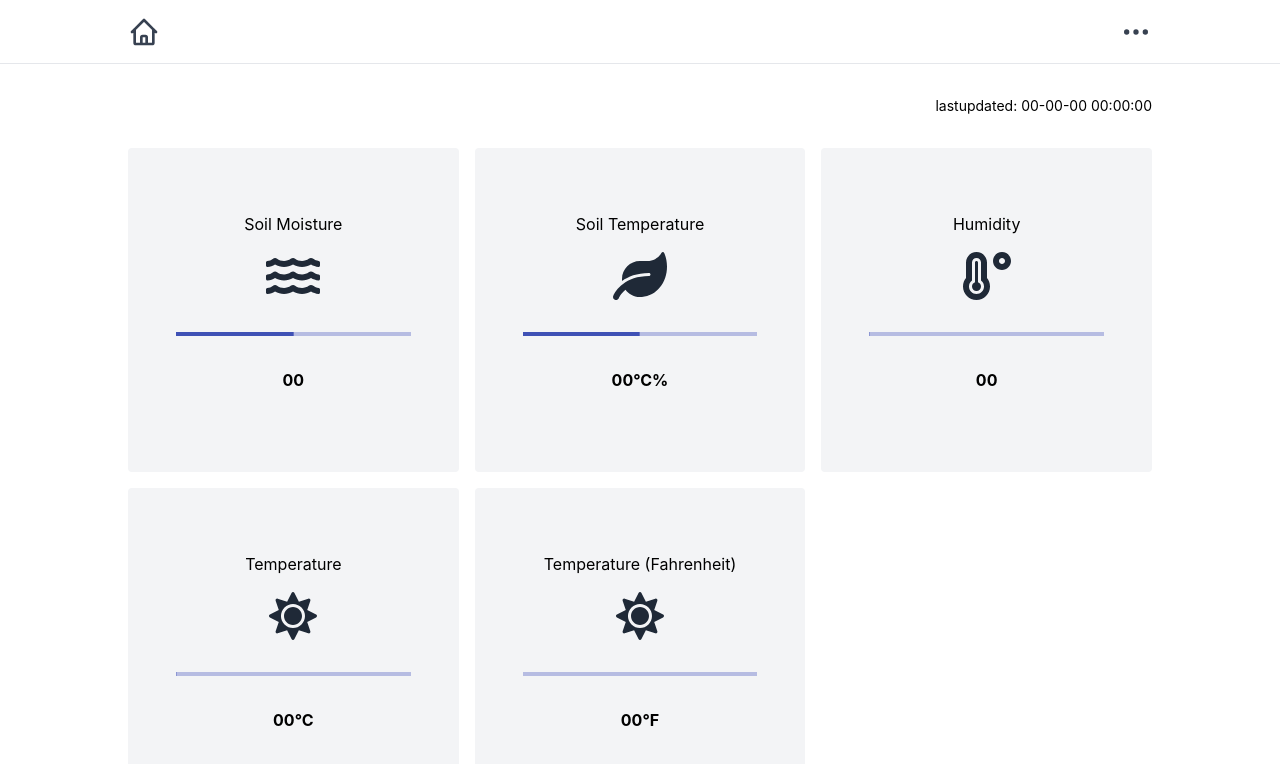
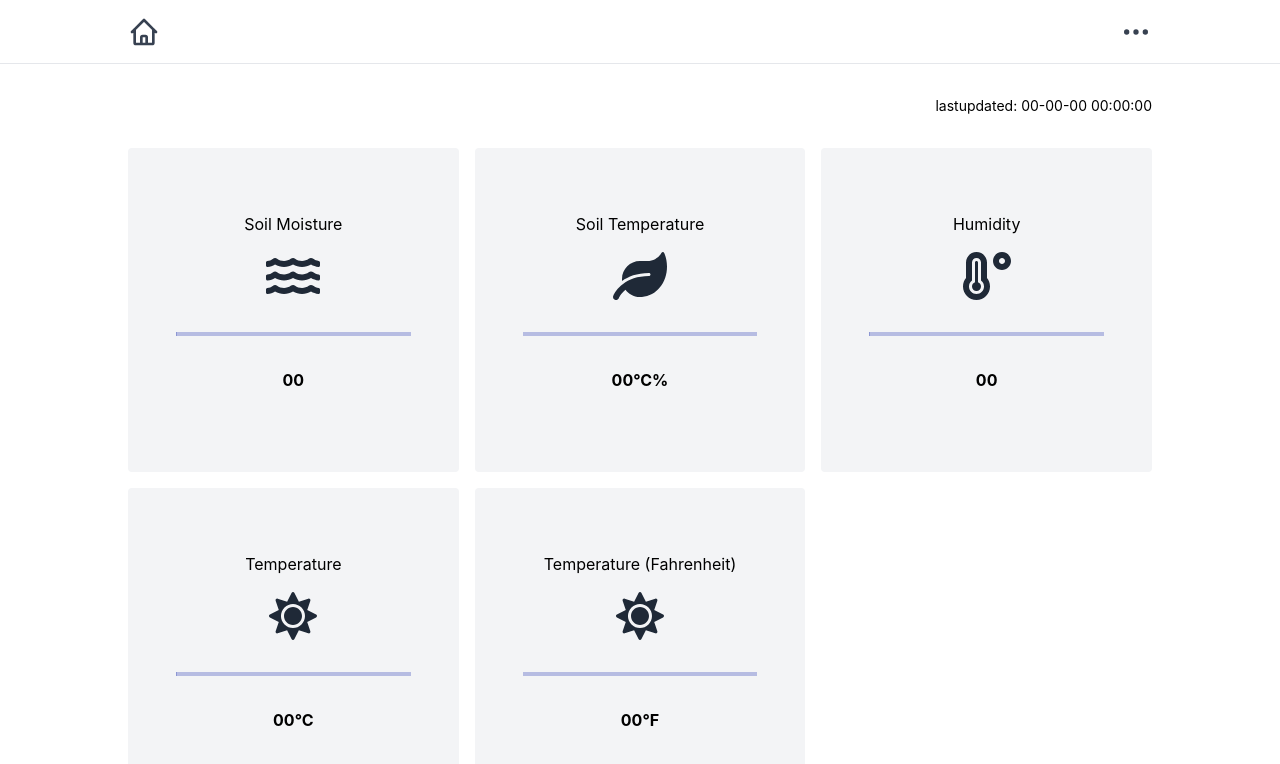
Before and after one commit to ckpd/uptillage_webserver, a Next.js app: page / in a window 1280 px wide. Shown: the top 764 px of the page. Built offline with nearby package versions, Linux system fonts and the light colour scheme; no server answers.

Commit message:
fx datetime display

```diff
--- a/pages/index.tsx
+++ b/pages/index.tsx
@@ -1,16 +1,11 @@
 import {
-  faLightbulb,
   faWater,
-  faWind,
-  faCloud,
-  faChevronRight,
   faSun,
   faLeaf,
   faTemperatureHigh,
 } from '@fortawesome/free-solid-svg-icons';
 import { FontAwesomeIcon } from '@fortawesome/react-fontawesome';
 import LinearProgress from '@material-ui/core/LinearProgress';
-import { withStyles } from '@material-ui/core';
 import { MainLayout } from '../layouts/MainLayout';
 import socketIOClient from 'socket.io-client';
 import { useEffect, useState } from 'react';
@@ -33,6 +28,7 @@ function Index() {
     socket.on('changed', (data: any) => {
       // console.log(data);
       if (data) {
+        const d = new Date(data.created_at);
         setData({
           ..._data,
           temperature: data.celcius,
@@ -40,7 +36,7 @@ function Index() {
           humidity: data.humidity,
           moisture: data.moisture,
           fahrenheit: data.fahrenheit,
-          created_at: data.created_at,
+          created_at: d.toLocaleString(),
         });
       }
     });
@@ -52,8 +48,12 @@ function Index() {
 
   return (
     <div>
-      <div className="pb-8 text-right text-sm">
-        lastupdated: {_data.created_at}
+      <div className="pb-8 w-full   text-sm">
+        <div className="w-full"> </div>
+        <div className="w-full text-right">
+          {' '}
+          lastupdated: {_data.created_at}
+        </div>
       </div>
 
       <div className="container mx-auto grid grid-cols-1 gap-4 md:grid-cols-2 lg:grid-cols-3 capitalize">
@@ -68,7 +68,10 @@ function Index() {
                 />
               </div>
               <div className="p-4">
-                <LinearProgress variant="determinate" value={50} />
+                <LinearProgress
+                  variant="determinate"
+                  value={(Number(_data.moisture) / 1000) * 100}
+                />
               </div>
 
               <div className="p-4 ">
@@ -88,7 +91,10 @@ function Index() {
                 />
               </div>
               <div className="p-4">
-                <LinearProgress variant="determinate" value={50} />
+                <LinearProgress
+                  variant="determinate"
+                  value={(Number(_data.soiltemperature) / 35.7) * 100}
+                />
               </div>
 
               <div className="p-4 ">
```
